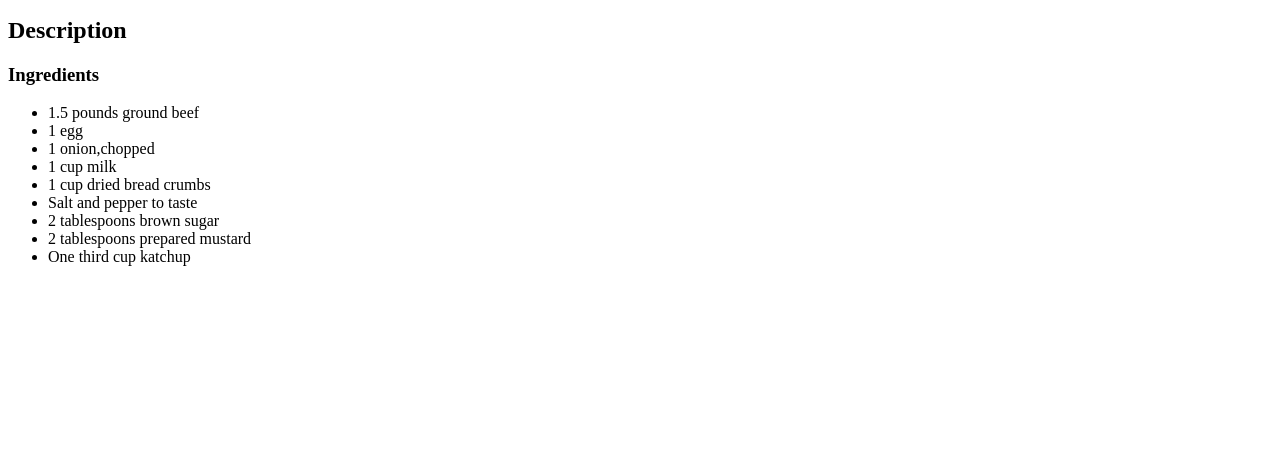
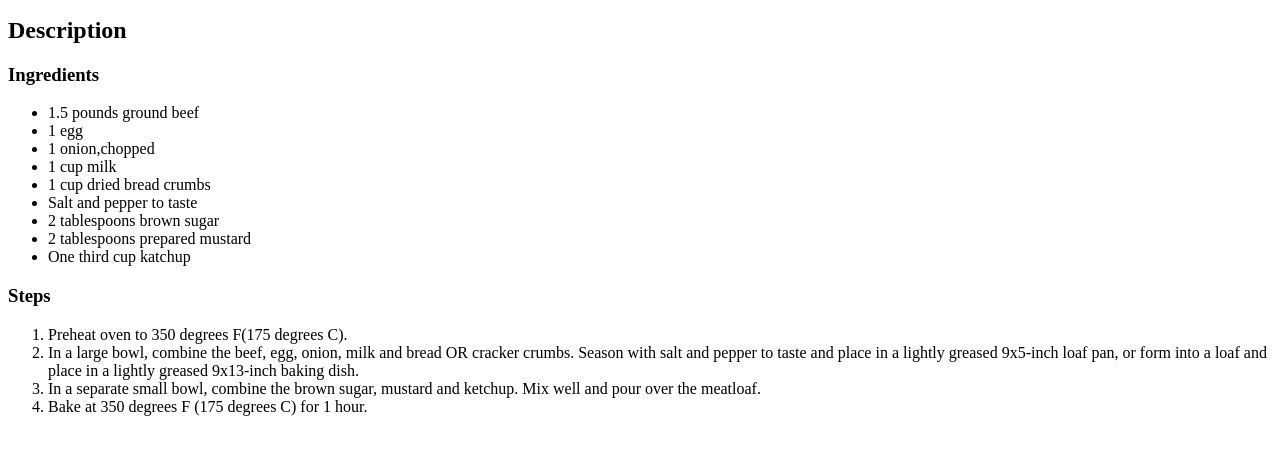
Before and after one commit to Raymacmillan/odin-recipes, a plain HTML site: page recipes/meatloaf.html in a window 1280 px wide. Shown: the part 101-556 px from the top of the page. Drawn offline with Linux system fonts and the light colour scheme.

Commit message:
Edit  Meatloaf meatloaf.html

```diff
--- a/recipes/meatloaf.html
+++ b/recipes/meatloaf.html
@@ -23,6 +23,15 @@
             <li>2 tablespoons prepared mustard</li>
             <li>One third cup katchup</li>
         </ul>
+        <h3>Steps</h3>
+        <ol>
+            <li>Preheat oven to 350 degrees F(175 degrees C).</li>
+            <li>In a large bowl, combine the beef, egg, onion, milk and bread OR cracker crumbs. Season with salt and pepper to taste and place in a lightly greased 9x5-inch loaf pan, or form into a loaf and place in a lightly greased 9x13-inch baking dish.</li>
+            <li>In a separate small bowl, combine the brown sugar, mustard and ketchup. Mix well and pour over the meatloaf.</li>
+            <li>Bake at 350 degrees F (175 degrees C) for 1 hour.</li>
+            </ol>
+        </ol>
+
     </p>
 </body>
 </html>
```
